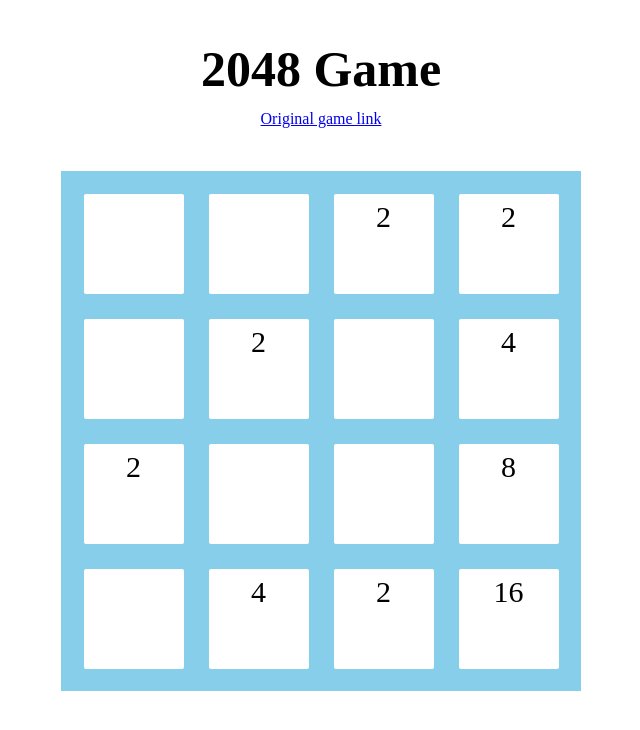
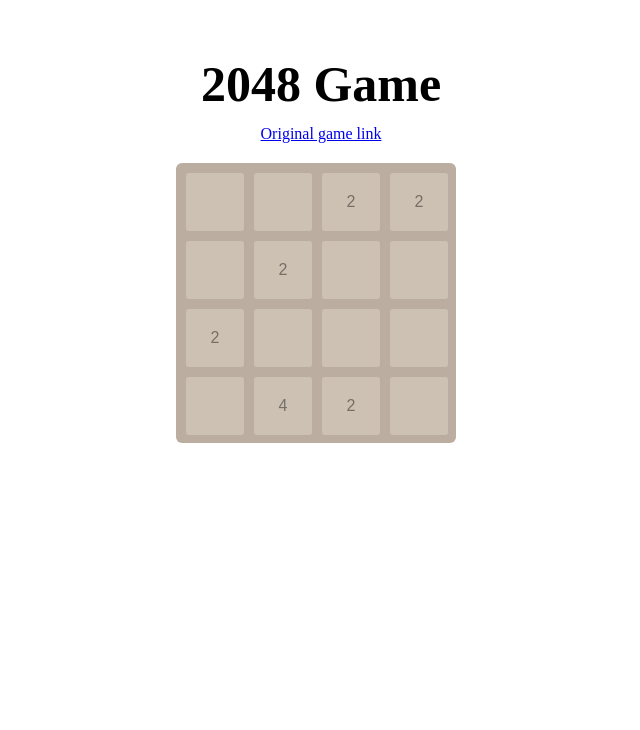
Before and after one commit to SukminYun/2048_clone, a React (Vite) app: page / in a window 1280 px wide. Shown: the top 730 px of the page, without its empty margins (319-959 px from the left). Built offline with nearby package versions, Linux system fonts and the light colour scheme.

Commit message:
Gameboard setting

```diff
--- a/src/4by4Grid.tsx
+++ /dev/null
@@ -1,24 +0,0 @@
-import { useState } from 'react';
-
-// import DirectionKeyHandler from './directionControler.tsx';
-
-const SimpleGrid = () => {
-  const [board, setBoard] = useState([
-    [0, 0, 2, 2],
-    [0, 2, 0, 4],
-    [2, 0, 0, 8],
-    [0, 4, 2, 16],
-  ]);
-
-  return (
-    <div className="Grid">
-      {board.flat().map((value, index) => (
-        <div key={index} className="tail">
-          {value !== 0 && value}
-        </div>
-      ))}
-    </div>
-  );
-};
-
-export default SimpleGrid;
--- a/src/App.css
+++ b/src/App.css
@@ -6,10 +6,56 @@
 }
 
 .container {
+  width: 100%;
+  padding: 0 15px;
+  max-width: 320px;
+  margin: 0 auto;
+}
+
+.container.upper {
+  margin-top: 15px;
+  margin-bottom: 15px;
   display: flex;
   flex-direction: column;
-  align-items: center;
-  min-height: 60vh;
+  align-content: center;
+}
+
+.game-container {
+  margin-top: 17px;
+  position: relative;
+  padding: 10px;
+  cursor: default;
+  touch-action: none;
+  background: #bbada0;
+  border-radius: 6px;
+  width: 280px;
+  height: 280px;
+  box-sizing: border-box;
+}
+
+.grid-container {
+  position: absolute;
+  z-index: 1;
+}
+
+.grid-row {
+  width: 280px;
+  margin-bottom: 10px;
+}
+
+.grid-row:after {
+  content: '';
+  display: block;
+  clear: both;
+}
+
+.grid-cell {
+  width: 58px;
+  height: 58px;
+  margin-right: 10px;
+  float: left;
+  border-radius: 3px;
+  background: rgba(238, 228, 218, 0.35);
 }
 
 .title {
@@ -17,27 +63,24 @@
   font-weight: bold;
 }
 
-.Grid {
+.tile-container {
+  position: absolute;
+  z-index: 2;
+  width: 272px;
+
   display: flex;
   flex-direction: row;
+  flex-wrap: wrap;
   justify-content: left;
-  flex-wrap: wrap;
-  background-color: skyblue;
-
-  width: 520px;
-  height: 520px;
-  padding: 10px;
-  margin-top: 40px;
 }
 
-.tail {
-  width: 20%;
-  height: 20%;
-  border-radius: 2px;
-  background-color: white;
+.tile {
+  width: 58px;
+  height: 58px;
+  line-height: 58px;
+  margin-bottom: 10px;
+  margin-right: 10px;
 
-  margin: 2.5%;
-  font-size: 30px;
-  place-items: center;
-  text-align: center;
+  color: #776e65;
+  font-family: 'Clear Sans', Arial, sans-serif;
 }
--- a/src/App.tsx
+++ b/src/App.tsx
@@ -1,13 +1,28 @@
 import './App.css';
 
-import SimpleGrid from './4by4Grid.tsx';
+import { useState } from 'react';
+
+import SimpleGrid from './SimpleGrid.tsx';
+import TileControler from './TileController.tsx';
 
 function App() {
+  const [state, setState] = useState({
+    board: [
+      [0, 0, 2, 2],
+      [0, 2, 0, 0],
+      [2, 0, 0, 0],
+      [0, 4, 2, 0],
+    ],
+  });
+
   return (
-    <div className="container">
+    <div className="container upper">
       <div className="title">2048 Game</div>
       <a href="https://play2048.co">Original game link</a>
-      <SimpleGrid />
+      <div className="game-container">
+        <SimpleGrid />
+        <TileControler state={state} setState={setState} />
+      </div>
     </div>
   );
 }
--- /dev/null
+++ b/src/SimpleGrid.tsx
@@ -0,0 +1,34 @@
+// import DirectionKeyHandler from './directionControler.tsx';
+
+const SimpleGrid = () => {
+  return (
+    <div className="grid-container">
+      <div className="grid-row">
+        <div className="grid-cell" />
+        <div className="grid-cell" />
+        <div className="grid-cell" />
+        <div className="grid-cell" />
+      </div>
+      <div className="grid-row">
+        <div className="grid-cell" />
+        <div className="grid-cell" />
+        <div className="grid-cell" />
+        <div className="grid-cell" />
+      </div>
+      <div className="grid-row">
+        <div className="grid-cell" />
+        <div className="grid-cell" />
+        <div className="grid-cell" />
+        <div className="grid-cell" />
+      </div>
+      <div className="grid-row">
+        <div className="grid-cell" />
+        <div className="grid-cell" />
+        <div className="grid-cell" />
+        <div className="grid-cell" />
+      </div>
+    </div>
+  );
+};
+
+export default SimpleGrid;
--- /dev/null
+++ b/src/TileController.tsx
@@ -0,0 +1,52 @@
+import React, { useEffect, useState } from 'react';
+
+import moveTiles from './moveTiles.tsx';
+
+function TileController({ state, setState }) {
+  const handleKeyDown = (event) => {
+    let newBoard;
+
+    switch (event.key) {
+      case 'ArrowLeft':
+        newBoard = moveTiles({ board: state.board, dir: 0 });
+        break;
+      case 'ArrowUp':
+        newBoard = moveTiles({ board: state.board, dir: 1 });
+        break;
+      case 'ArrowRight':
+        newBoard = moveTiles({ board: state.board, dir: 2 });
+        break;
+      case 'ArrowDown':
+        newBoard = moveTiles({ board: state.board, dir: 3 });
+        break;
+      default:
+        return; // 관련 없는 키 입력시 함수 종료
+    }
+
+    setState((prevState) => ({
+      ...prevState,
+      board: newBoard,
+    }));
+  };
+
+  useEffect(() => {
+    window.addEventListener('keydown', handleKeyDown);
+    return () => {
+      window.removeEventListener('keydown', handleKeyDown);
+    };
+  }, []);
+
+  return (
+    <>
+      <div className="tile-container">
+        {state.board.flat().map((value, index) => (
+          <div key={index} className="tile">
+            {value !== 0 && value}
+          </div>
+        ))}
+      </div>
+    </>
+  );
+}
+
+export default TileController;
--- /dev/null
+++ b/src/moveTiles.tsx
@@ -0,0 +1,7 @@
+function moveTiles({ board, dir }) {
+  const newboard = [...board];
+  newboard[1][1] = '4';
+  return newboard;
+}
+
+export default moveTiles;
```
Also changed, not shown: src/directionControler.tsx (deleted, +0 -44 lines).
